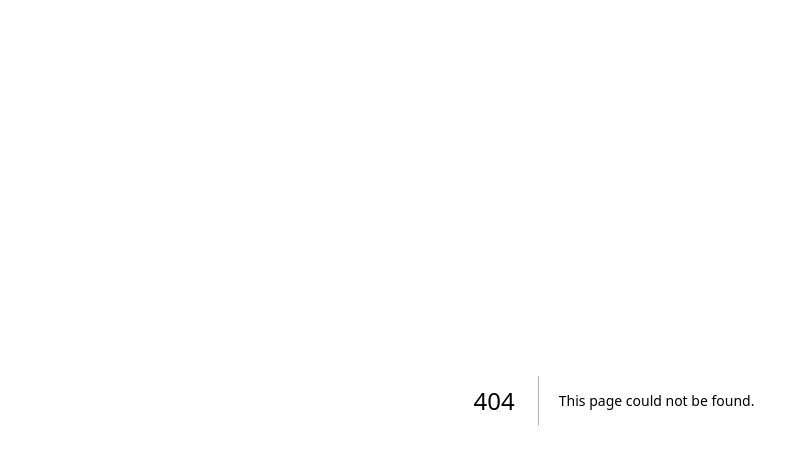
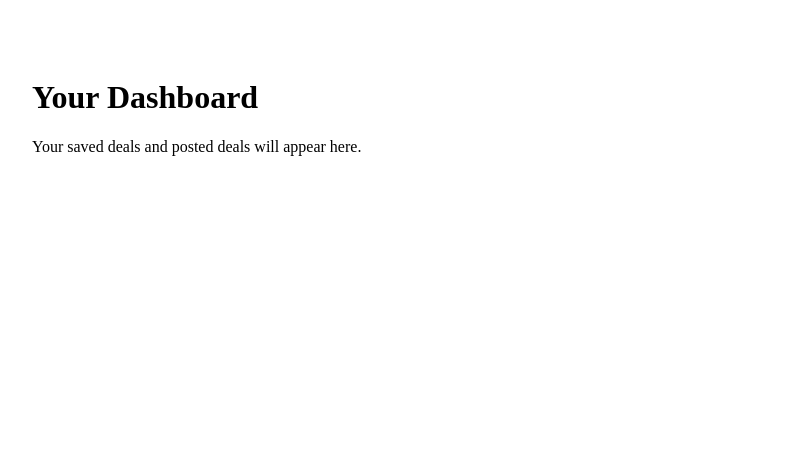
Before and after one commit to MisTrifler/Create-a-new-repository, a Next.js app: page /dashboard in a window 1280 px wide. Before the commit this address had no page. Shown: the top 464 px of the page, without its empty margins (26-811 px from the left). Built offline with nearby package versions, Linux system fonts and the light colour scheme.

Commit message:
Create dashboard.js

```diff
--- /dev/null
+++ b/pages/dashboard.js
@@ -0,0 +1,8 @@
+export default function Dashboard() {
+  return (
+    <div style={{ padding: "50px" }}>
+      <h1>Your Dashboard</h1>
+      <p>Your saved deals and posted deals will appear here.</p>
+    </div>
+  );
+}
```
